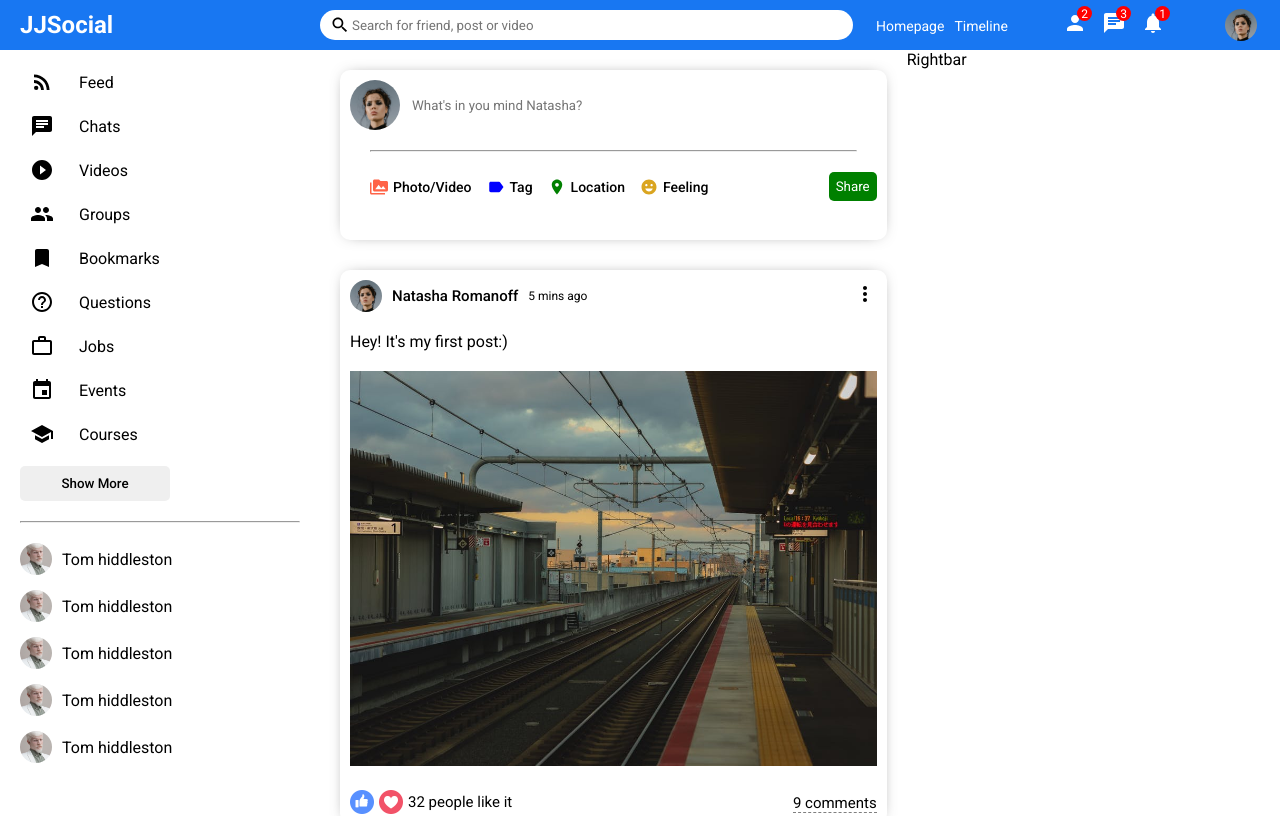
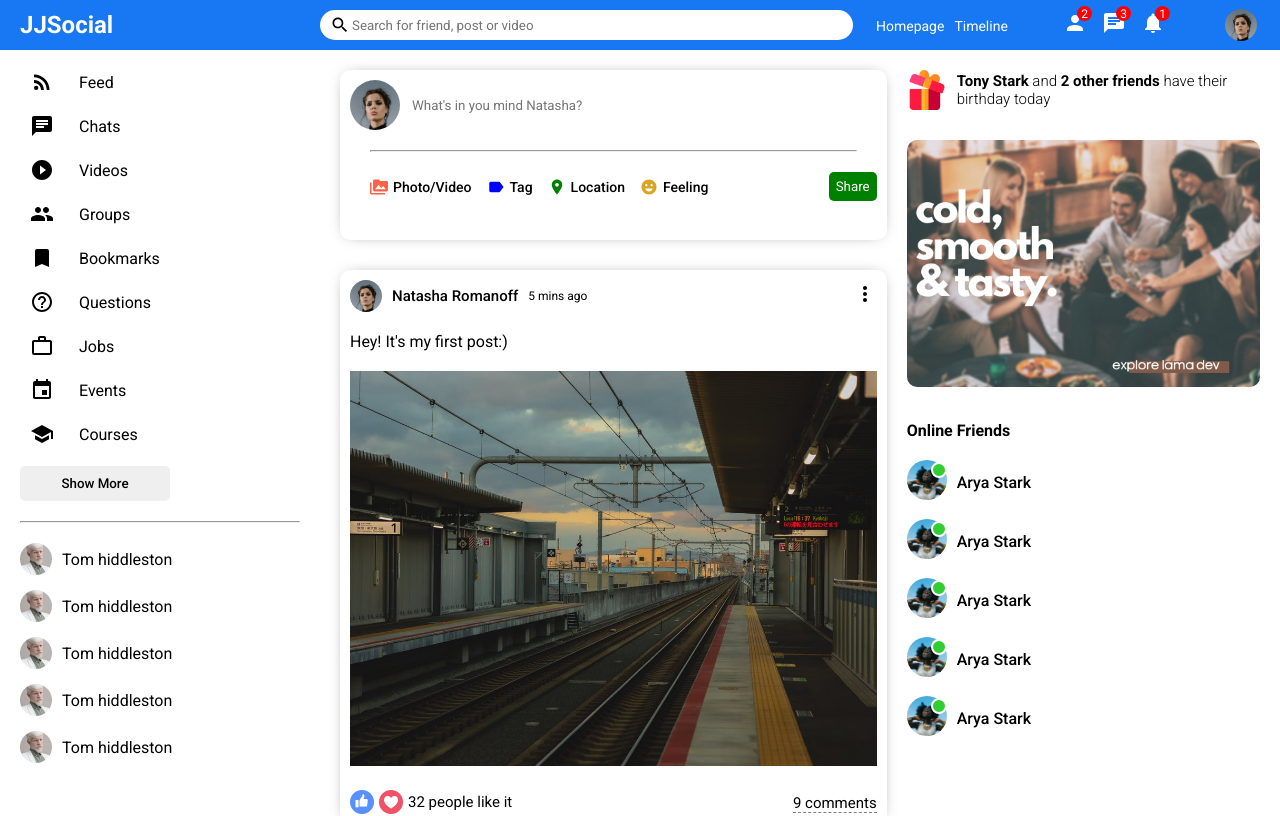
Before and after one commit to jibujacob/SocialMediaWebApp-MERN, a React (Create React App) app in the folder client/: page / in a window 1280 px wide. Shown: the top 816 px of the page. Built offline with nearby package versions, Linux system fonts and the light colour scheme; the HTML template or start-up script is replaced by a standard one.

Commit message:
Rightbar Component Completed

```diff
--- a/client/src/components/Rightbar.jsx
+++ b/client/src/components/Rightbar.jsx
@@ -5,10 +5,128 @@ const Container = styled.div`
     flex:3.5;
 `
 
+const Wrapper = styled.div`
+    padding:20px 20px 0 0;
+`
+
+const BirthdayContainer = styled.div`
+    display:flex;
+    align-items:center;
+`
+
+const BirthdayImage = styled.img`
+    width:40px;
+    height:40px;
+    margin-right:10px;
+`
+
+const BirthdayText = styled.span`
+    font-weight:300;
+    font-size:15px
+`
+const AdvertismentImage = styled.img`
+    width:100%;
+    border-radius:10px;
+    margin: 30px 0;
+`
+
+const SubHeader = styled.h4`
+    margin-bottom:20px;
+`
+
+const FriendList = styled.ul`
+    margin:0;
+    padding:0;
+    list-style:none;
+`
+
+const Friend = styled.li`
+   display:flex;
+   align-items:center;
+   margin-bottom:15px;
+`
+
+const FriendProfileImageContainer = styled.div`
+    margin-right:10px;
+    position:relative;
+`
+
+const FriendProfileImage = styled.img`
+    width:40px;
+    height:40px;
+    border-radius:50%;
+    cursor:pointer;
+    object-fit:cover;
+`
+
+const FriendOnlineBadge = styled.span`
+    width:12px;
+    height:12px;
+    border-radius:50%;
+    background-color:limegreen;
+    position:absolute;
+    top:2px;
+    right:0px;
+    border:2px solid white;
+
+`
+
+const FriendName = styled.span`
+    font-weight:500;
+ `
+
 const Rightbar = () => {
     return (
         <Container>
-            Rightbar
+            <Wrapper>
+                <BirthdayContainer>
+                    <BirthdayImage src="/assets/gift.png" />
+                    <BirthdayText><strong>Tony Stark</strong> and <strong>2 other friends</strong> have their birthday today</BirthdayText>
+                </BirthdayContainer>
+                <AdvertismentImage src ="/assets/ad.png"/>
+                <SubHeader>Online Friends</SubHeader>
+                <FriendList>
+                    <Friend>
+                        <FriendProfileImageContainer>
+                            <FriendProfileImage src="/assets/person/3.jpeg"/>
+                            <FriendOnlineBadge/>
+                        </FriendProfileImageContainer>
+                        <FriendName>Arya Stark</FriendName>
+                    </Friend>
+
+                    <Friend>
+                        <FriendProfileImageContainer>
+                            <FriendProfileImage src="/assets/person/3.jpeg"/>
+                            <FriendOnlineBadge/>
+                        </FriendProfileImageContainer>
+                        <FriendName>Arya Stark</FriendName>
+                    </Friend>
+
+                    <Friend>
+                        <FriendProfileImageContainer>
+                            <FriendProfileImage src="/assets/person/3.jpeg"/>
+                            <FriendOnlineBadge/>
+                        </FriendProfileImageContainer>
+                        <FriendName>Arya Stark</FriendName>
+                    </Friend>
+
+                    <Friend>
+                        <FriendProfileImageContainer>
+                            <FriendProfileImage src="/assets/person/3.jpeg"/>
+                            <FriendOnlineBadge/>
+                        </FriendProfileImageContainer>
+                        <FriendName>Arya Stark</FriendName>
+                    </Friend>
+
+                    <Friend>
+                        <FriendProfileImageContainer>
+                            <FriendProfileImage src="/assets/person/3.jpeg"/>
+                            <FriendOnlineBadge/>
+                        </FriendProfileImageContainer>
+                        <FriendName>Arya Stark</FriendName>
+                    </Friend>
+                </FriendList>
+            </Wrapper>
         </Container>
     )
 }
```
